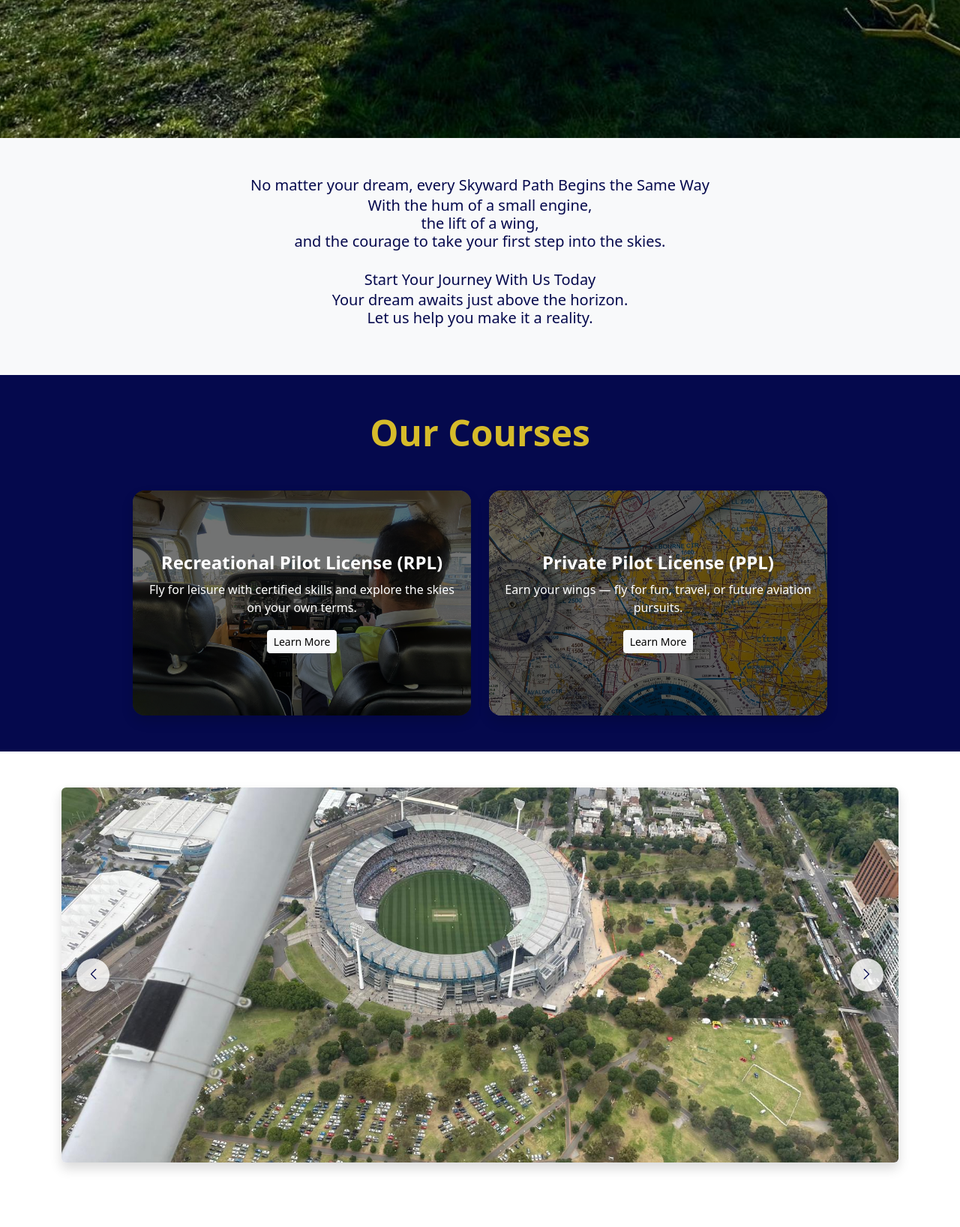
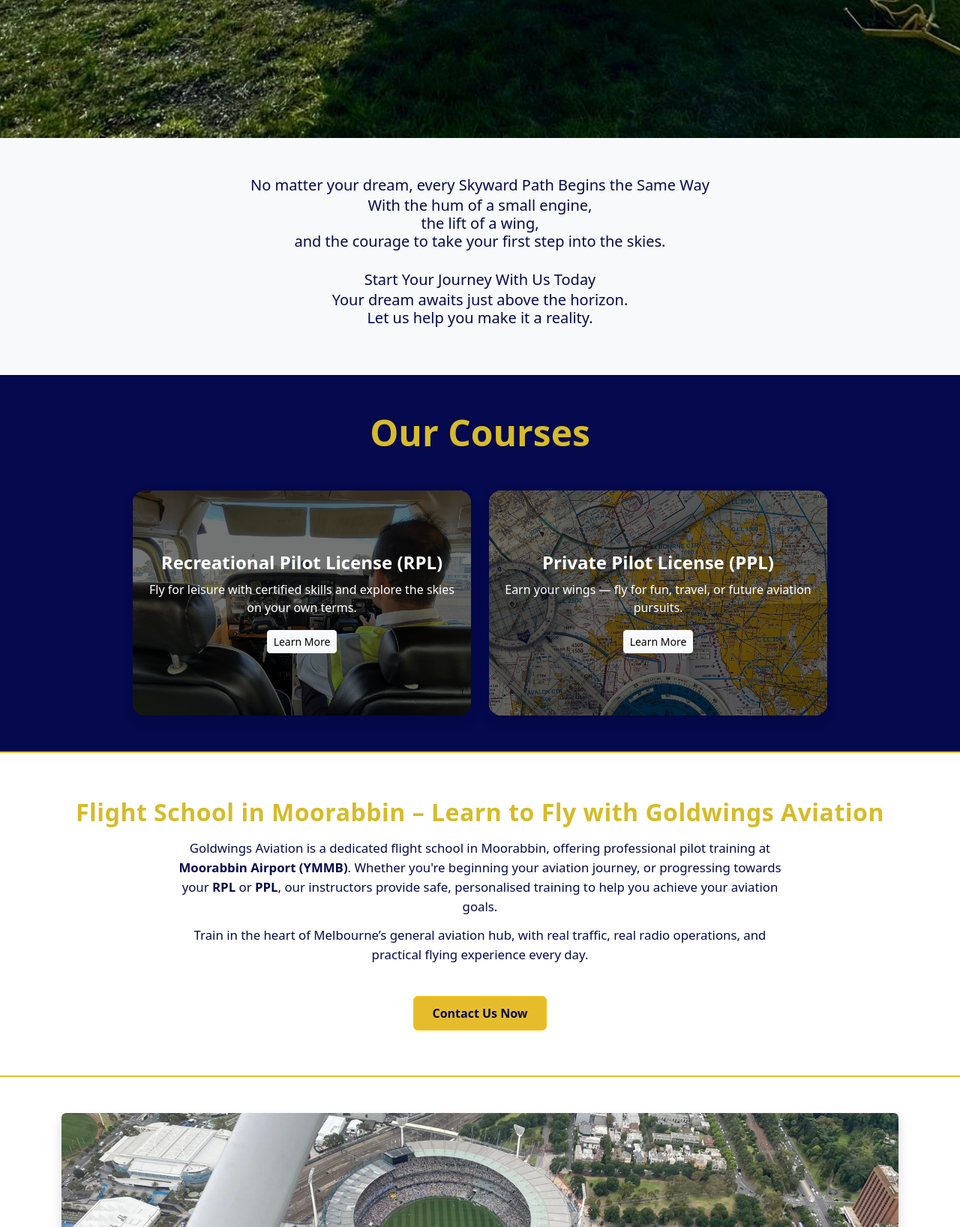
Before and after one commit to stackAli/Aviation-school, a Flask app: page / in a window 1280 px wide. Shown: the part 840-2476 px from the top of the page at 75% size. Run offline with Flask 3, Linux system fonts and the light colour scheme.

Commit message:
seo changes

```diff
--- a/templates/base.html
+++ b/templates/base.html
@@ -14,9 +14,19 @@
   <meta name="twitter:card" content="summary_large_image">
 
   <meta charset="UTF-8">
-  {% block head %}{% endblock %}
+
 
   <meta name="viewport" content="width=device-width, initial-scale=1">
+  {% block head %}{% endblock %}
+  <!-- Google tag (gtag.js) -->
+<script async src="https://www.googletagmanager.com/gtag/js?id=G-XCHQGDJ9R9"></script>
+<script>
+  window.dataLayer = window.dataLayer || [];
+  function gtag(){dataLayer.push(arguments);}
+  gtag('js', new Date());
+
+  gtag('config', 'G-XCHQGDJ9R9');
+</script>
   <script type="application/ld+json">
 {
   "@context": "https://schema.org",
@@ -47,8 +57,8 @@
   "priceRange": "$$",
   "openingHours": "Mo-Su 08:00-18:00",
   "sameAs": [
-    "https://www.facebook.com/",
-    "https://www.instagram.com/",
+    "https://www.facebook.com/share/1Csxzep4Td/",
+    "https://www.instagram.com/goldwingsaviationmelbourne/",
     "https://www.goldwingsaviation.com.au/"
   ]
 }
--- a/templates/home.html
+++ b/templates/home.html
@@ -1,20 +1,52 @@
 {% extends "base.html" %}
 {% block head %}
 <title>Flight School Moorabbin | Goldwings Aviation</title>
-<meta name="description" content="Learn to fly at Moorabbin Airport with Goldwings Aviation. RPL, PPL and Trial Introductory Flights with experienced instructors. Safe, professional and personalised flight training in Melbourne.">
+<meta name="description" content="Learn to fly at Moorabbin Airport with Goldwings Aviation. RPL and PPL with experienced instructors. Safe, professional and personalised flight training in Melbourne.">
 <meta name="keywords" content="flight school Moorabbin, pilot training Moorabbin Airport, learn to fly Melbourne, RPL Melbourne, PPL Melbourne">
 <meta property="og:title" content="Flight School Moorabbin | Goldwings Aviation">
-<meta property="og:description" content="Learn to fly at Moorabbin Airport with RPL, PPL and TIF training from experienced instructors. Personalized and professional flight training in Melbourne.">
+<meta property="og:description" content="Learn to fly at Moorabbin Airport with RPL and PPL  from experienced instructors. Personalized and professional flight training in Melbourne.">
 
+
+<script type="application/ld+json">
+{
+  "@context": "https://schema.org",
+  "@type": "FAQPage",
+  "mainEntity": [{
+    "@type": "Question",
+    "name": "Why choose Moorabbin Airport for flight training?",
+    "acceptedAnswer": {
+      "@type": "Answer",
+      "text": "Moorabbin Airport is one of Melbourne’s busiest controlled-airspace airports with multiple runways and active air traffic. Training here gives students real-world experience in radio communication, takeoffs, landings, and busy airspace much closer to professional flying conditions than quiet, small airfields."
+    }
+  },{
+    "@type": "Question",
+    "name": "What pilot licenses and training programs does Goldwings offer?",
+    "acceptedAnswer": {
+      "@type": "Answer",
+      "text": "Goldwings provides training for both the Recreational Pilot License (RPL) and the Private Pilot License (PPL). These are fully recognized licenses under Australian aviation regulations, with structured ground-school + flight training ideal whether you want to fly recreationally or build toward a professional aviation career."
+    }
+  },{
+    "@type": "Question",
+    "name": "Can someone with no previous flying experience join Goldwings and start training?",
+    "acceptedAnswer": {
+      "@type": "Answer",
+      "text": "Yes, Goldwings welcomes beginners. Our courses are designed to take you from zero experience through theory, dual-instruction flights, and solo training (when ready), guiding you step by step until you obtain your license."
+    }
+  }]
+}
+</script>
 {% endblock %}
 {% block content %}
 
+
+</style>
 <!-- ✈️ Hero Section -->
 <header>
   <section class="hero-section d-flex align-items-center text-white" aria-label="Flight school in Moorabbin Airport with pilots learning to fly at Moorabbin Airport Melbourne">
     <div class="container-fluid px-5">
       <div id="hero-text" class="hero-text text-start p-3 rounded shadow">
-        <h1 class="display-4 fw-bold fs-5">What’s Your Aviation Dream?</h1>
+        <h2 class="hero-main-heading fw-bold" style="font-size: 1.2rem;">What’s Your Aviation Dream?</h2>
+
         <p class="lead fw-light">
           Is it the thrill of your first takeoff?<br>
           The pride of flying solo?<br>
@@ -28,7 +60,7 @@
 </header>
 
 <!-- ✈️ Aviation Dream Section -->
-<section class="aviation-dream-section py-5 bg-light " aria-label="Flight school in Moorabbin Airport with pilots learning to fly at Moorabbin Airport Melbourne">
+<section class="aviation-dream-section py-5 bg-light " aria-label="Aviation Dreams" >
   <div class="container" >
     <div class="row justify-content-center">
       <div class="col-lg-10 text-center scroll-popup">
@@ -67,7 +99,7 @@
 
 
 <!-- ✈️ Our Courses Section -->
-<section class="courses-section py-5" aria-label="Flight school in Moorabbin Airport with pilots learning to fly at Moorabbin Airport Melbourne">
+<section class="courses-section py-5" aria-label="Flight Training Courses">
   <div class="container">
     <h2 class="text-center mb-5 fw-bold display-5 " style="color: rgb(229, 189, 44);">Our Courses</h2>
     <div class="row g-4 justify-content-center">
@@ -133,9 +165,100 @@
 
 </style>
 
+<section class="flight-school-section" aria-label="Flight school in Moorabbin Airport with pilots learning to fly at Moorabbin Airport Melbourne">
 
+  <div class="container">
+    <h1 class="fw-bold display-6 text-center" style="color:#05094d;">
+      Flight School in Moorabbin – Learn to Fly with Goldwings Aviation
+    </h1>
+
+    <p class="text-center mt-3 lead" style="color:#05094d;">
+      Goldwings Aviation is a dedicated flight school in Moorabbin,
+      offering professional pilot training at <strong>Moorabbin Airport (YMMB)</strong>.
+      Whether you're beginning your aviation journey,
+      or progressing towards your <strong>RPL</strong> or <strong>PPL</strong>,
+      our instructors provide safe, personalised training to help you achieve your aviation goals.
+    </p>
+
+    <p class="text-center" style="color:#05094d;">
+      Train in the heart of Melbourne’s general aviation hub,
+      with real traffic, real radio operations, and practical flying experience every day.
+    </p>
+
+    <div class="text-center mt-4">
+      <a href="/contact" class="btn btn-warning fw-bold px-4">Contact Us Now</a>
+    </div>
+  </div>
+
+</section>
+<style>
+  /* ✈️ FLIGHT SCHOOL MAIN SEO SECTION — PROFESSIONAL STYLE */
+.flight-school-section {
+  background: #ffffff;
+  padding: 60px 0;
+  text-align: center;
+  border-top: 2px solid #e5bd2c;
+  border-bottom: 2px solid #e5bd2c;
+}
+
+.flight-school-section h1 {
+  font-size: 2rem;
+  font-weight: 700;
+  color: #05094d; /* Navy brand color */
+  margin-bottom: 16px;
+  letter-spacing: 0.5px;
+}
+
+.flight-school-section p {
+  max-width: 820px;
+  margin: 0 auto 12px;
+  color: #1a1e36;
+  font-size: 1.05rem;
+  line-height: 1.55;
+}
+
+.flight-school-section strong {
+  color: #05094d;
+  font-weight: 700;
+}
+
+.flight-school-section .btn {
+  display: inline-block;
+  margin-top: 18px;
+  background-color: #e5bd2c;
+  color: #05094d;
+  border-radius: 6px;
+  padding: 10px 26px;
+  font-size: 1rem;
+  font-weight: 700;
+  transition: 0.3s ease;
+}
+
+.flight-school-section .btn:hover {
+  background-color: #fff;
+  color: #05094d;
+  box-shadow: 0 4px 14px rgba(0,0,0,0.15);
+  transform: translateY(-2px);
+}
+
+/* 🎯 Responsive refinement */
+@media (max-width: 576px) {
+  .flight-school-section {
+    padding: 40px 15px;
+  }
+
+  .flight-school-section h1 {
+    font-size: 1.4rem;
+  }
+
+  .flight-school-section p {
+    font-size: 0.95rem;
+  }
+}
+
+</style>
 <!-- ✈️ Gallery Section -->
-<section class="container py-5" aria-label="Flight school in Moorabbin Airport with pilots learning to fly at Moorabbin Airport Melbourne">
+<section class="container py-5" aria-label="Flight School Gallery" sty>
   <div class="position-relative">
 
     <!-- Slider Image -->
@@ -252,9 +375,7 @@
   padding: 10px;
 
 }
-.hero-text h1 {
-    font-size: 0.5rem; /* reduce heading */
-  }
+
 
   .hero-text p {
     font-size: 0.8rem; /* reduce paragraph text */
```
Also changed, not shown: templates/about.html (+15 -0 lines).
